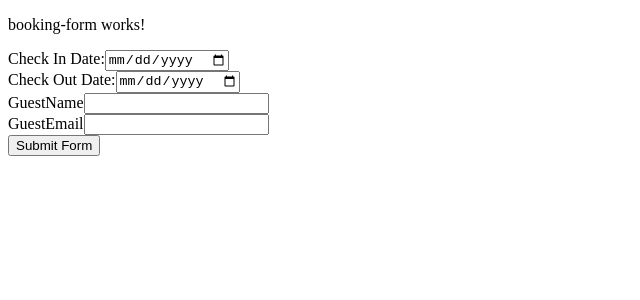
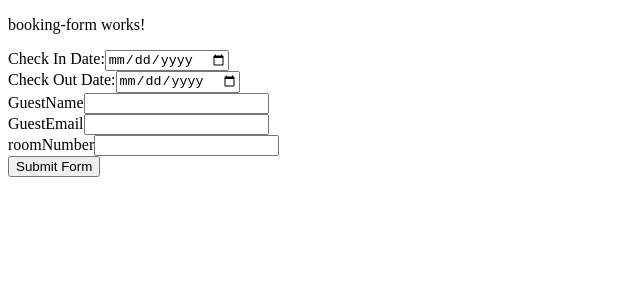
Before and after one commit to AJenkinsSolutions/hotel-booking-app, an Angular app: page /create in a window 1280 px wide. Shown: the top 300 px of the page, without its empty margins (0-640 px from the left). Built offline with nearby package versions, Linux system fonts and the light colour scheme.

Commit message:
Add: roomNumber formControl, numver regex

```diff
--- a/src/app/booking-form/booking-form.component.html
+++ b/src/app/booking-form/booking-form.component.html
@@ -23,6 +23,10 @@
         <input type="email" formControlName="guestEmail">
     </div>
 
+    <div>
+        <label>roomNumber</label>
+        <input type="text" formControlName="roomNumber">
+    </div>
 
  <button type="submit">Submit Form</button>
 </form>
--- a/src/app/booking-form/booking-form.component.ts
+++ b/src/app/booking-form/booking-form.component.ts
@@ -11,25 +11,23 @@ export class BookingFormComponent implements OnInit{
 
   bookingForm: FormGroup = new FormGroup({});
 
-  constructor(private fb: FormBuilder){}
+  constructor(private formBuilder: FormBuilder){}
+
+
 
   ngOnInit(): void {
 
-    this.bookingForm = this.fb.group({
+    //Form control validation
+    this.bookingForm = this.formBuilder.group({
       checkInDate: ['', Validators.required],
       checkOutDate: ['', Validators.required],
       guestName: ['', Validators.required],
-      guestEmail: ['', [Validators.required, Validators.email]]
+      guestEmail: ['', [Validators.required, Validators.email]],
+      roomNumber: ['', [Validators.required, Validators.pattern(/^\d+$/)]]
 
     })
 
   }
-
-
-
-
-
-
 
 
   onSubmit(){
```
